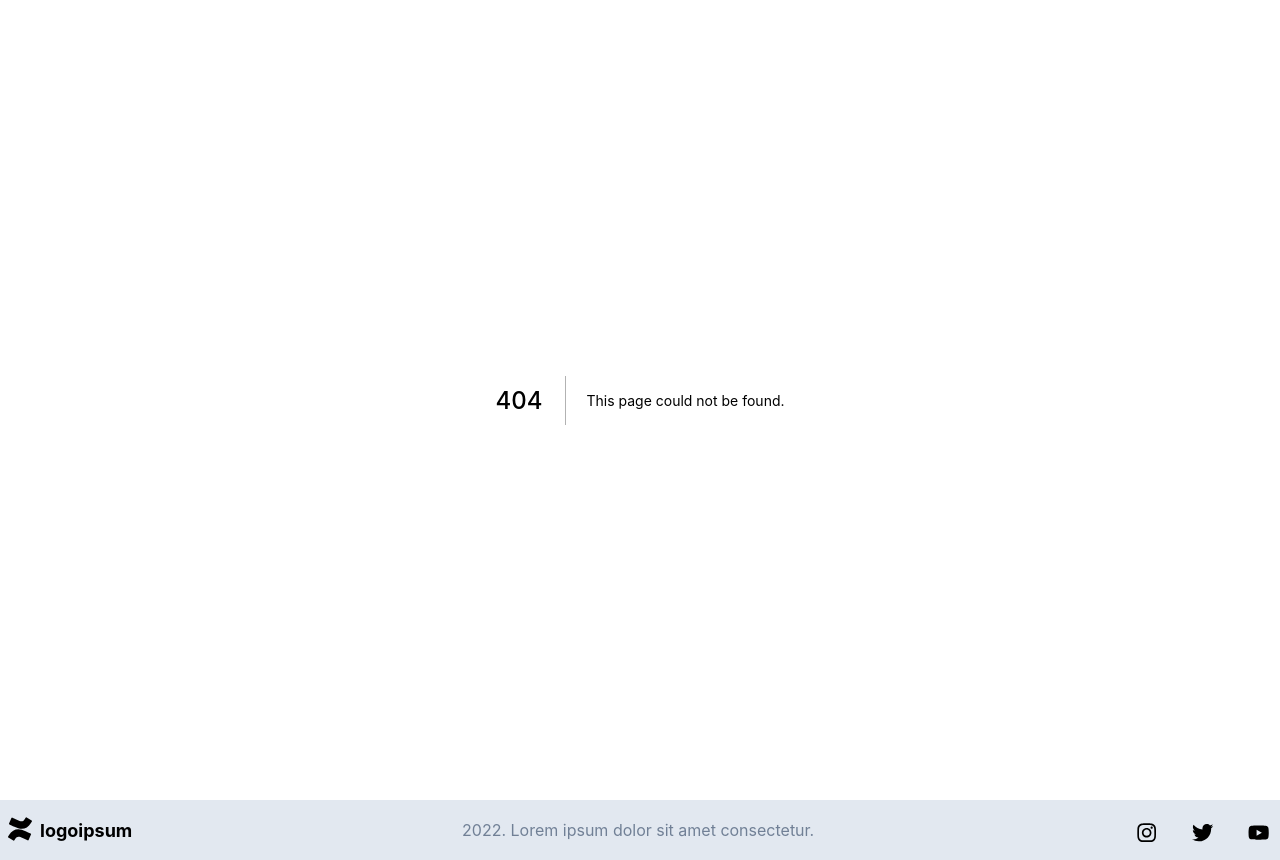
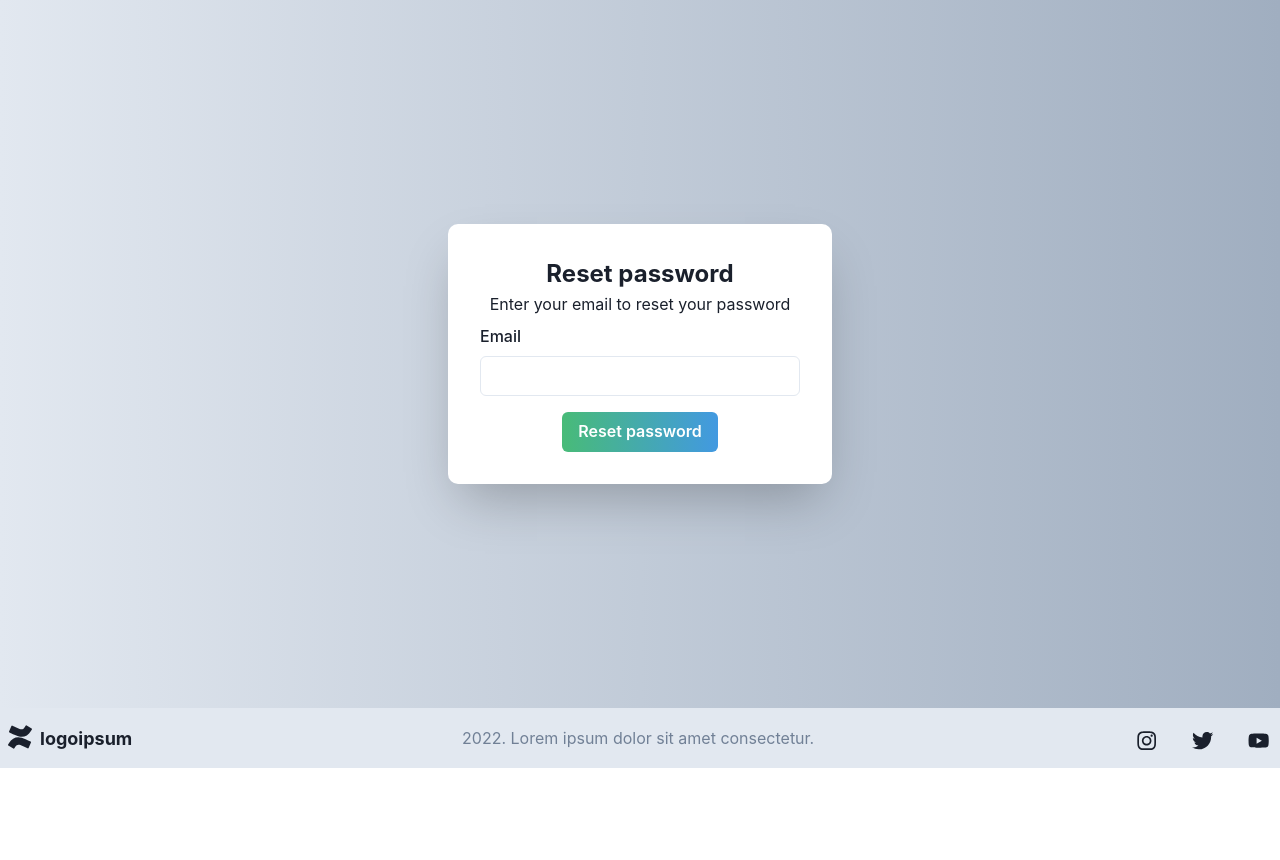
Before and after one commit to akimajid/Individual-Project-Next, a Next.js app: page /auth/request-reset-password in a window 1280 px wide. Before the commit this address had no page. After the commit the page ends 800 px from the top, so only its background shows below. Built offline with nearby package versions, Linux system fonts and the light colour scheme.

Commit message:
feat: added forgot password and change password

```diff
--- a/src/pages/auth/login.jsx
+++ b/src/pages/auth/login.jsx
@@ -142,7 +142,7 @@ const Login = () => {
                 </Link  >
               </Text>
 
-              <Link textAlign="center" color="blue.300">
+              <Link textAlign="center" color="blue.300" onClick={() => router.push("/auth/request-reset-password")}>
                 Forget password?
               </Link>
 
--- /dev/null
+++ b/src/pages/auth/request-reset-password.jsx
@@ -0,0 +1,111 @@
+import {
+  Box,
+  Button,
+  Center,
+  Flex,
+  FormControl,
+  FormHelperText,
+  FormLabel,
+  Input,
+  Text,
+  useToast,
+} from "@chakra-ui/react";
+import { useFormik } from "formik";
+import React from "react";
+import api from "../../lib/api";
+import * as Yup from "yup";
+import { useRouter } from "next/router";
+
+const requestResetPassword = () => {
+  const toast = useToast();
+
+  const router = useRouter();
+
+  const formik = useFormik({
+    initialValues: {
+      email: "",
+    },
+    validationSchema: Yup.object().shape({
+      email: Yup.string()
+        .required("This field is required")
+        .email("invalid email"),
+    }),
+    validateOnChange: false,
+    onSubmit: (values) => {
+      console.log(values);
+      setTimeout(async () => {
+        try {
+          await api.post(`/auth/forgot-password-email`, formik.values);
+
+          console.log(formik.values);
+          toast({
+            title: "Reset Password",
+            description: "confirmation has been send to your email",
+            status: "success",
+            duration: 2000,
+          });
+          router.push("/auth/login");
+        } catch (err) {
+          console.log(err);
+          toast({
+            title: "error",
+            description: err.message,
+            status: "error",
+          });
+        }
+      }, 3000);
+      formik.setSubmitting(false);
+    },
+  });
+
+  const inputHandler = (event) => {
+    const { value, name } = event.target;
+    formik.setFieldValue(name, value);
+  };
+
+  return (
+    <Center bgGradient="linear(to-r, gray.200, gray.400)">
+      <Flex m="56" justify="center">
+        <Box w="sm" shadow="2xl" p="8" borderRadius={10} bgColor="white">
+          <Text fontSize="2xl" fontWeight="bold" textAlign="center">
+            Reset password
+          </Text>
+          <Text textAlign="center">
+            Enter your email to reset your password
+          </Text>
+          <form>
+            <FormControl mt="2" isInvalid={formik.errors.email}>
+              <FormLabel htmlFor="inputEmail">Email</FormLabel>
+              <Input
+                onChange={inputHandler}
+                id="inputEmail"
+                name="email"
+                bgColor="white"
+              />
+              <FormHelperText>{formik.errors.email}</FormHelperText>
+            </FormControl>
+
+            <Flex mt="4" justify="center">
+              <Button
+                onClick={formik.handleSubmit}
+                type="submit"
+                disabled={formik.isSubmitting}
+                color="white"
+                bgGradient="linear(to-r, green.400, blue.400)"
+                _hover={{
+                  bgGradient: "linear(to-r, green.400, blue.400)",
+                  boxShadow: "md",
+                  color: "black",
+                }}
+              >
+                Reset password
+              </Button>
+            </Flex>
+          </form>
+        </Box>
+      </Flex>
+    </Center>
+  );
+};
+
+export default requestResetPassword;
```
Also changed, not shown: src/pages/change-forgot-password/[token].jsx (added, +97 -0 lines).
